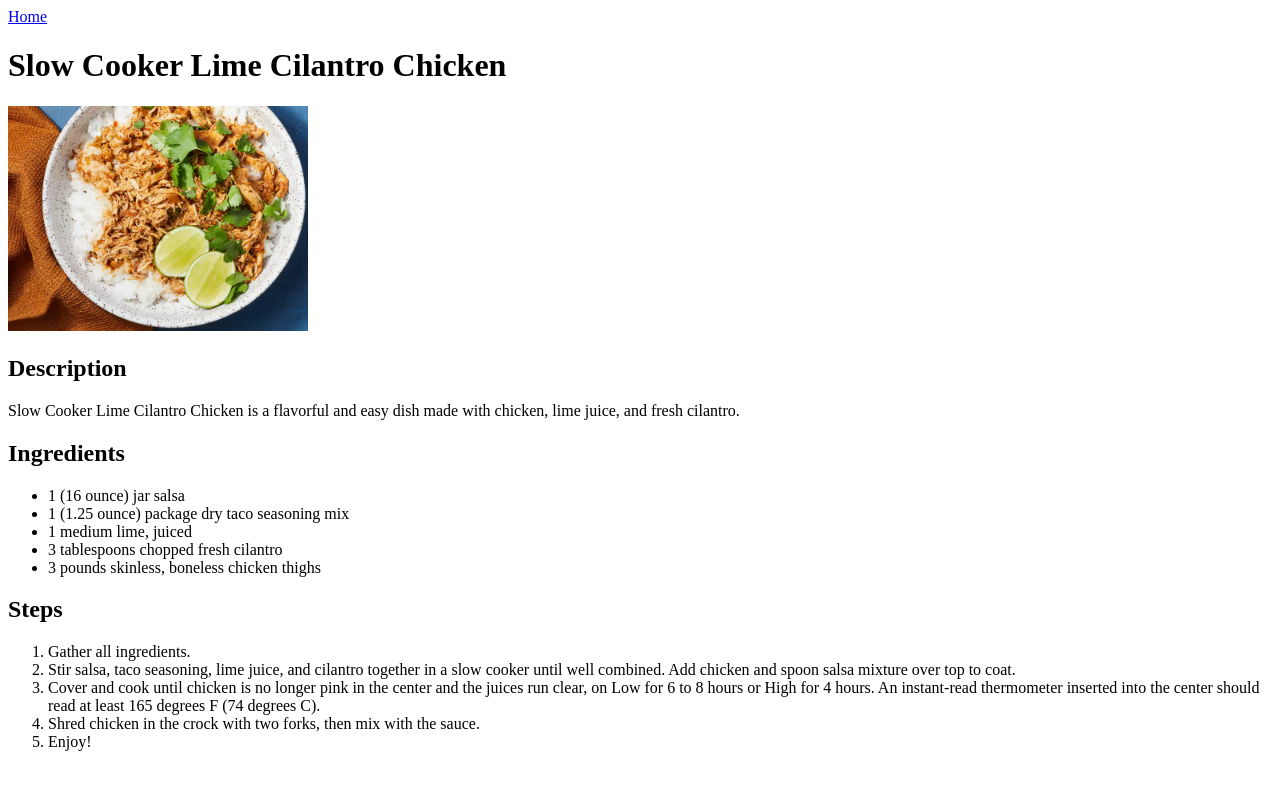
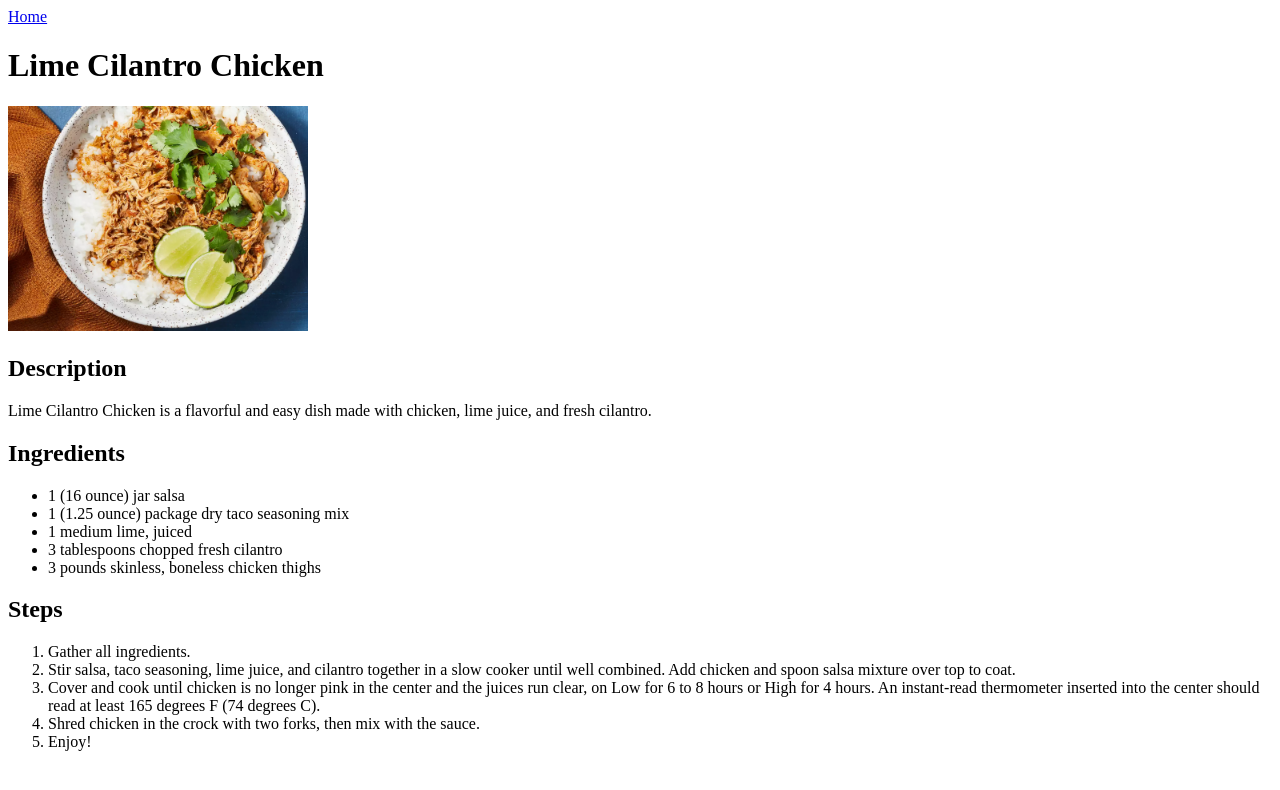
Before and after one commit to flu3t/Odin-Recipes, a plain HTML site: page recipes/Lime-Cilantro-Chicken.html in a window 1280 px wide. Drawn offline with Linux system fonts and the light colour scheme.

Commit message:
Update Cilantro Chiecken Title

```diff
--- a/recipes/Lime-Cilantro-Chicken.html
+++ b/recipes/Lime-Cilantro-Chicken.html
@@ -7,10 +7,10 @@
 </head>
 <body>
     <a href="../index.html">Home</a> <br>
-    <h1>Slow Cooker Lime Cilantro Chicken</h1>
+    <h1>Lime Cilantro Chicken</h1>
     <img src="../images/cilnatro-Cilnatro-Chicken.jpg" alt="Lime Cilantro Chicken" width="300" height=auto>
     <h2>Description</h2>
-    <p>Slow Cooker Lime Cilantro Chicken is a flavorful and easy dish made with chicken, lime juice, and fresh cilantro.</p>
+    <p>Lime Cilantro Chicken is a flavorful and easy dish made with chicken, lime juice, and fresh cilantro.</p>
     <h2>Ingredients</h2>
     <ul>
         <li>1 (16 ounce) jar salsa</li>
```
